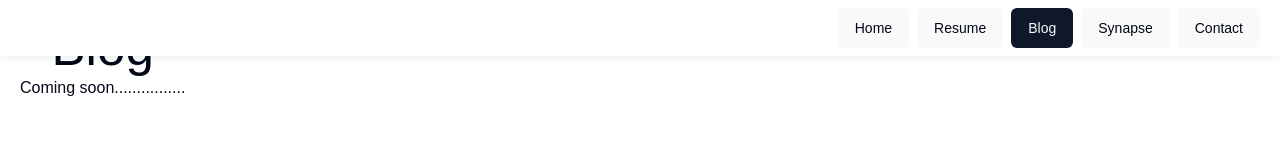
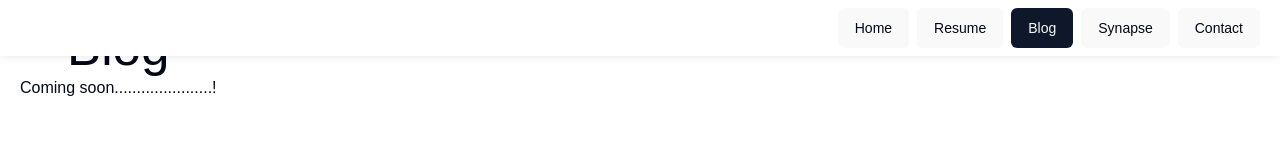
Before and after one commit to clareguo123/clareguo123.github.io, a React (Vite) app: page /blog in a window 1280 px wide. Shown: the top 166 px of the page. Built offline with nearby package versions, Linux system fonts and the light colour scheme.

Commit message:
add more content

```diff
--- a/src/pages/Blog.tsx
+++ b/src/pages/Blog.tsx
@@ -4,7 +4,7 @@ const Blog: React.FC = () => {
   return (
     <div>
       <h1>Blog</h1>
-      <p>Coming soon................</p>
+      <p>Coming soon......................!</p>
     </div>
   )
 }
```
